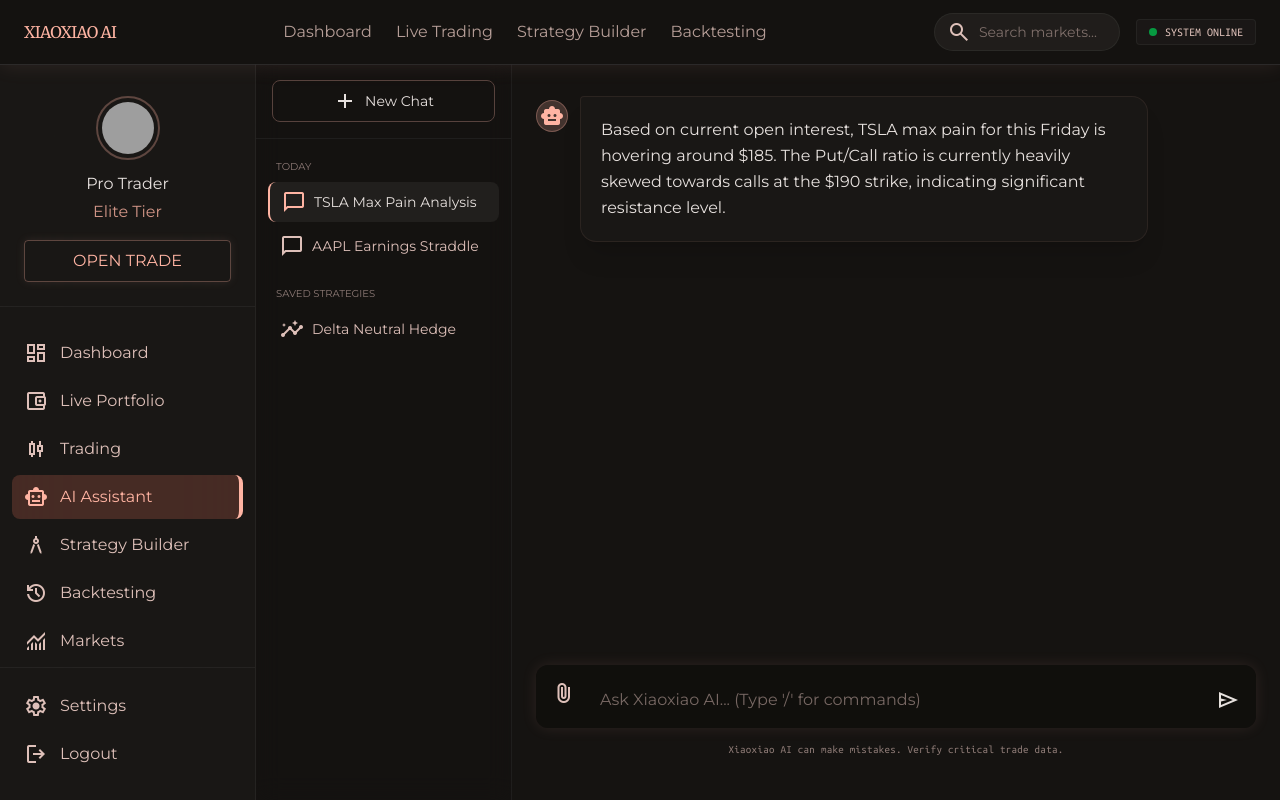
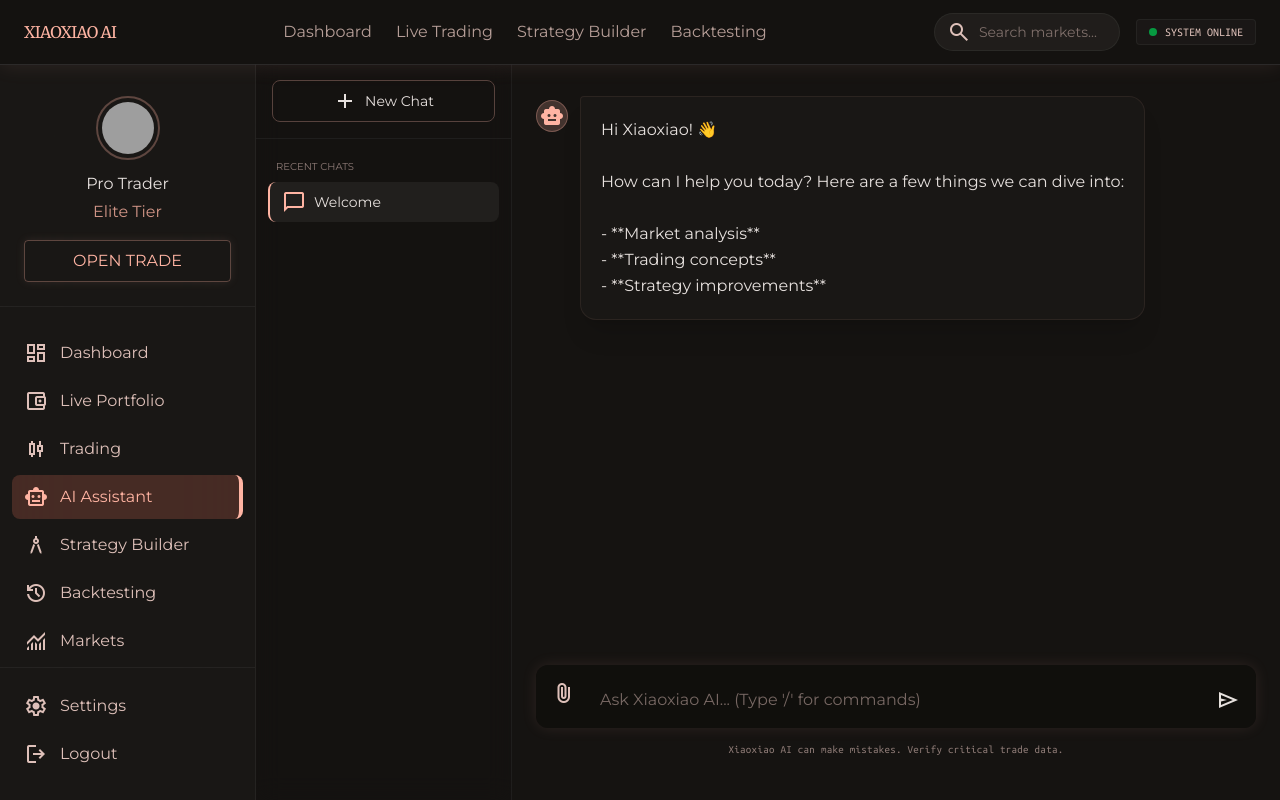
Before and after one commit to Meghraj-N/xiaoxiao-trading-platform, a Next.js app in the folder web/: page /ai-assistant in a window 1280 px wide. Built offline with nearby package versions, Linux system fonts and the light colour scheme; grey boxes are pictures that could not be loaded.

Commit message:
Implement persistent chat history and dynamic sidebar

```diff
--- a/web/src/app/ai-assistant/page.tsx
+++ b/web/src/app/ai-assistant/page.tsx
@@ -2,14 +2,84 @@
 
 import React, { useState, useRef, useEffect } from 'react';
 
+type Message = { role: string; text: string };
+type ChatSession = { id: string; title: string; messages: Message[] };
+
 export default function AIAssistantPage() {
-  const [messages, setMessages] = useState([
-    { role: 'assistant', text: 'Based on current open interest, TSLA max pain for this Friday is hovering around $185. The Put/Call ratio is currently heavily skewed towards calls at the $190 strike, indicating significant resistance level.' }
-  ]);
+  const [sessions, setSessions] = useState<ChatSession[]>([]);
+  const [activeSessionId, setActiveSessionId] = useState<string | null>(null);
+  const [messages, setMessages] = useState<Message[]>([]);
   const [inputValue, setInputValue] = useState("");
   const [isLoading, setIsLoading] = useState(false);
   const [showCommands, setShowCommands] = useState(false);
   const chatEndRef = useRef<HTMLDivElement>(null);
+
+  // Is component mounted (for hydration)
+  const [isMounted, setIsMounted] = useState(false);
+
+  useEffect(() => {
+    setIsMounted(true);
+    const saved = localStorage.getItem('ai_chat_sessions');
+    if (saved) {
+      try {
+        const parsed = JSON.parse(saved);
+        setSessions(parsed);
+        if (parsed.length > 0) {
+          setActiveSessionId(parsed[0].id);
+          setMessages(parsed[0].messages);
+        }
+      } catch (e) {}
+    } else {
+      const init: ChatSession = {
+        id: Date.now().toString(),
+        title: "Welcome",
+        messages: [{ role: 'assistant', text: 'Hi Xiaoxiao! 👋\n\nHow can I help you today? Here are a few things we can dive into:\n\n- **Market analysis**\n- **Trading concepts**\n- **Strategy improvements**' }]
+      };
+      setSessions([init]);
+      setActiveSessionId(init.id);
+      setMessages(init.messages);
+      localStorage.setItem('ai_chat_sessions', JSON.stringify([init]));
+    }
+  }, []);
+
+  // Sync messages to the active session
+  useEffect(() => {
+    if (!activeSessionId || !isMounted) return;
+
+    setSessions(prev => {
+      const updated = prev.map(s => {
+        if (s.id === activeSessionId) {
+          let title = s.title;
+          if ((title === "New Chat" || title === "Welcome") && messages.length > 0) {
+            const firstUser = messages.find(m => m.role === 'user');
+            if (firstUser) {
+              title = firstUser.text.substring(0, 25) + (firstUser.text.length > 25 ? '...' : '');
+            }
+          }
+          return { ...s, title, messages };
+        }
+        return s;
+      });
+      localStorage.setItem('ai_chat_sessions', JSON.stringify(updated));
+      return updated;
+    });
+  }, [messages, activeSessionId, isMounted]);
+
+  const handleNewChat = () => {
+    const newId = Date.now().toString();
+    const newSession = { id: newId, title: "New Chat", messages: [] };
+    setSessions(prev => [newSession, ...prev]);
+    setActiveSessionId(newId);
+    setMessages([]);
+  };
+
+  const handleSwitchChat = (id: string) => {
+    const session = sessions.find(s => s.id === id);
+    if (session) {
+      setActiveSessionId(id);
+      setMessages(session.messages);
+    }
+  };
 
   const handleInputChange = (e: React.ChangeEvent<HTMLTextAreaElement>) => {
     setInputValue(e.target.value);
@@ -55,6 +125,8 @@ export default function AIAssistantPage() {
     chatEndRef.current?.scrollIntoView({ behavior: 'smooth' });
   }, [messages, isLoading]);
 
+  if (!isMounted) return null; // prevent hydration mismatch
+
   return (
     <div className="flex w-full h-[calc(100vh-64px)] overflow-hidden">
 
@@ -62,7 +134,7 @@ export default function AIAssistantPage() {
       <aside className="w-64 border-r border-white/5 bg-surface/30 backdrop-blur-md hidden md:flex flex-col h-full shrink-0">
         <div className="p-4 border-b border-white/5">
           <button
-            onClick={() => setMessages([])}
+            onClick={handleNewChat}
             className="w-full flex items-center justify-center gap-2 border border-outline-variant hover:border-primary text-on-surface hover:text-primary rounded-lg py-2 transition-colors"
           >
             <span className="material-symbols-outlined text-[20px]">add</span>
@@ -71,21 +143,21 @@ export default function AIAssistantPage() {
         </div>
 
         <div className="flex-1 overflow-y-auto chat-scroll p-3 flex flex-col gap-1">
-          <h3 className="font-label-caps text-[10px] text-on-surface-variant/60 uppercase px-2 pt-2 pb-1">Today</h3>
-          <button className="w-full text-left px-3 py-2 rounded-lg bg-surface-container hover:bg-surface-container-high transition-colors text-on-surface font-body-md text-[14px] truncate flex items-center gap-2 border-l-2 border-primary">
-            <span className="material-symbols-outlined text-[16px] text-primary">chat_bubble</span>
-            TSLA Max Pain Analysis
-          </button>
-          <button className="w-full text-left px-3 py-2 rounded-lg hover:bg-surface-container-high transition-colors text-on-surface-variant font-body-md text-[14px] truncate flex items-center gap-2">
-            <span className="material-symbols-outlined text-[16px]">chat_bubble</span>
-            AAPL Earnings Straddle
-          </button>
-
-          <h3 className="font-label-caps text-[10px] text-on-surface-variant/60 uppercase px-2 pt-4 pb-1">Saved Strategies</h3>
-          <button className="w-full text-left px-3 py-2 rounded-lg hover:bg-surface-container-high transition-colors text-on-surface-variant font-body-md text-[14px] truncate flex items-center gap-2">
-            <span className="material-symbols-outlined text-[16px]">insights</span>
-            Delta Neutral Hedge
-          </button>
+          <h3 className="font-label-caps text-[10px] text-on-surface-variant/60 uppercase px-2 pt-2 pb-1">Recent Chats</h3>
+          {sessions.map(s => (
+            <button
+              key={s.id}
+              onClick={() => handleSwitchChat(s.id)}
+              className={`w-full text-left px-3 py-2 rounded-lg transition-colors font-body-md text-[14px] truncate flex items-center gap-2 ${
+                activeSessionId === s.id
+                  ? 'bg-surface-container border-l-2 border-primary text-on-surface'
+                  : 'hover:bg-surface-container-high text-on-surface-variant'
+              }`}
+            >
+              <span className={`material-symbols-outlined text-[16px] ${activeSessionId === s.id ? 'text-primary' : ''}`}>chat_bubble</span>
+              {s.title}
+            </button>
+          ))}
         </div>
       </aside>
 
```
